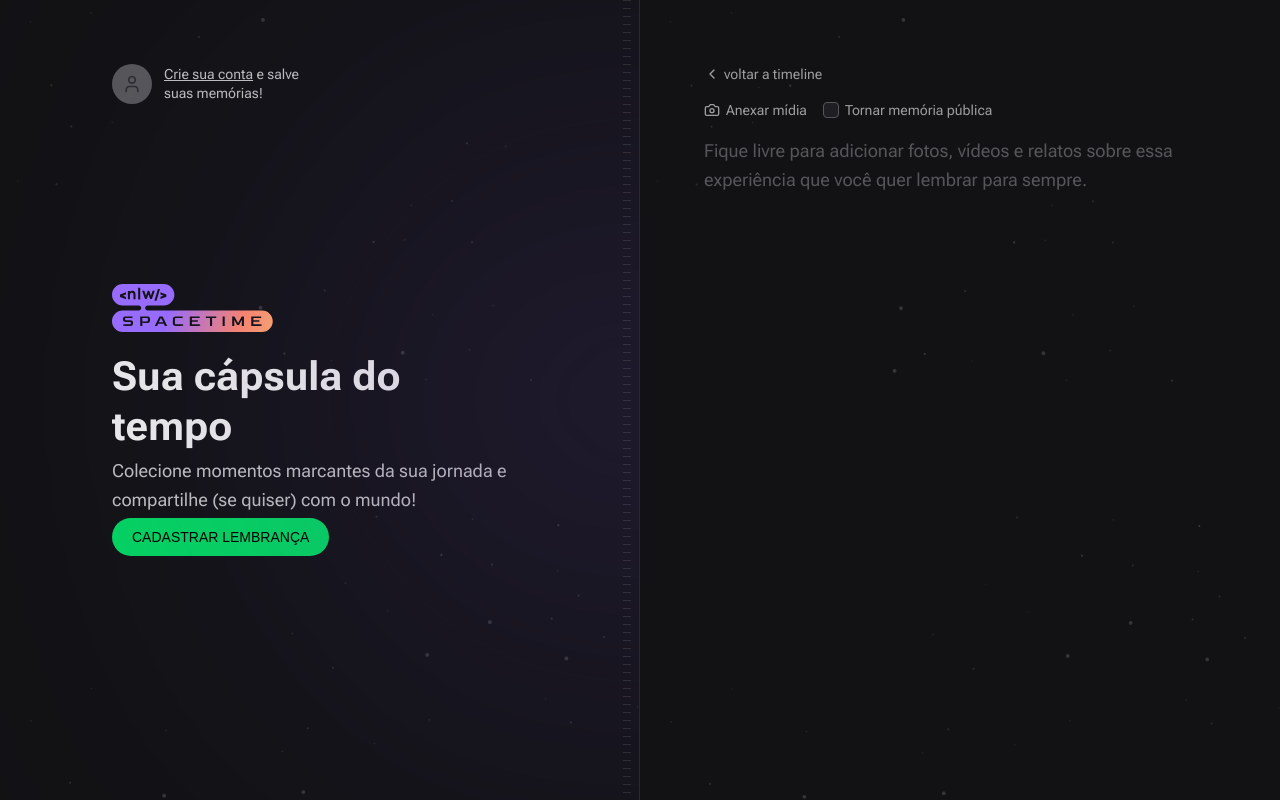
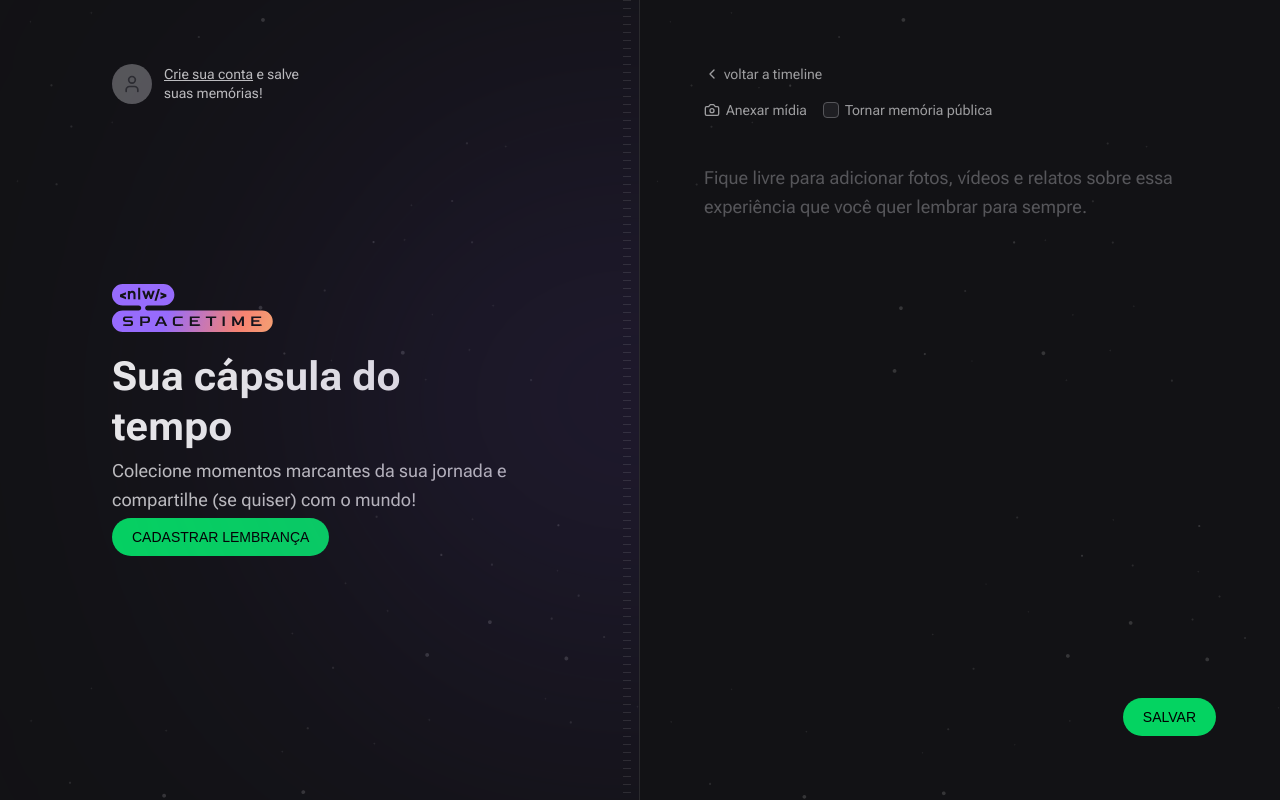
Before and after one commit to joaovictor3g/nlw-space-time, a Next.js app in the folder web/: page /memories/new in a window 1280 px wide. Built offline with nearby package versions, Linux system fonts and the light colour scheme; no server answers; a web font is replaced by a local one.

Commit message:
feat: adds create memory function

```diff
--- a/web/package.json
+++ b/web/package.json
@@ -16,6 +16,7 @@
     "axios": "^1.4.0",
     "eslint": "8.40.0",
     "eslint-config-next": "13.4.2",
+    "js-cookie": "^3.0.5",
     "jwt-decode": "^3.1.2",
     "lucide-react": "^0.216.0",
     "next": "13.4.2",
@@ -27,6 +28,7 @@
   },
   "devDependencies": {
     "@tailwindcss/forms": "^0.5.3",
+    "@types/js-cookie": "^3.0.3",
     "prettier-plugin-tailwindcss": "^0.3.0"
   }
 }
--- a/web/src/app/api/auth/callback/route.ts
+++ b/web/src/app/api/auth/callback/route.ts
@@ -1,3 +1,4 @@
+import { tokenName } from "@/constants/token";
 import { api } from "@/lib/api";
 import { NextRequest, NextResponse } from "next/server";
 
@@ -19,7 +20,7 @@
 
   return NextResponse.redirect(redirectUrl, {
     headers: {
-      "Set-Cookie": `nlw-spacetime-token=${token}; Path=/; max-age=${cookieExpiresInSeconds}`,
+      "Set-Cookie": `${tokenName}=${token}; Path=/; max-age=${cookieExpiresInSeconds}`,
     },
   });
 }
--- a/web/src/app/memories/new/page.tsx
+++ b/web/src/app/memories/new/page.tsx
@@ -1,4 +1,5 @@
-import { Camera, ChevronLeft } from "lucide-react";
+import { NewMemoryForm } from "@/components/NewMemoryForm";
+import {  ChevronLeft } from "lucide-react";
 import Link from "next/link";
 
 export default function NewMemory() {
@@ -12,38 +13,7 @@
         voltar a timeline
       </Link>
 
-      <form className="flex flex-1 flex-col gap-2">
-        <div className="flex items-center gap-4">
-          <label
-            htmlFor="media"
-            className="flex cursor-pointer items-center gap-1.5 text-sm text-gray-200 hover:text-gray-100"
-          >
-            <Camera className="h-4 w-4" />
-            Anexar mídia
-          </label>
-
-          <label
-            htmlFor="isPublic"
-            className="flex items-center gap-1.5 text-sm text-gray-200 hover:text-gray-100"
-          >
-            <input
-              type="checkbox"
-              name="isPublic"
-              id="isPublic"
-              value="true"
-              className="h-4 w-4 rounded border-gray-400 bg-gray-700 text-purple-500"
-            />
-            Tornar memória pública
-          </label>
-        </div>
-        <input type="file" id="media" className="invisible h-0 w-0" />
-        <textarea
-          name="content"
-          spellCheck={false}
-          className="w-full flex-1 resize-none rounded border-0 bg-transparent p-0 text-lg leading-relaxed text-gray-100 placeholder:text-gray-400 focus:ring-0"
-          placeholder="Fique livre para adicionar fotos, vídeos e relatos sobre essa experiência que você quer lembrar para sempre."
-        />
-      </form>
+      <NewMemoryForm />
     </div>
   );
 }
--- /dev/null
+++ b/web/src/components/MediaPicker.tsx
@@ -0,0 +1,51 @@
+"use client";
+
+import { ChangeEvent, useState } from "react";
+
+export function MediaPicker() {
+  const [preview, setPreview] = useState<string | null>(null);
+  const [previewVideo, setPreviewVideo] = useState<string | null>(null);
+
+  function onFileSelected(event: ChangeEvent<HTMLInputElement>) {
+    const { files } = event.target;
+    if (!files) return;
+    const file = files[0];
+    const fileType = file.type;
+
+    const previewUrl = URL.createObjectURL(file);
+
+    if (fileType.includes("image")) setPreview(previewUrl);
+    else setPreviewVideo(previewUrl);
+  }
+
+  return (
+    <div>
+      <input
+        type="file"
+        id="media"
+        name="coverUrl"
+        className="invisible h-0 w-0"
+        onChange={onFileSelected}
+        accept="image/*,video/*"
+      />
+
+      {preview && (
+        // eslint-disable-next-line
+        <img
+          src={preview}
+          alt=""
+          className="aspect-video w-full rounded-lg object-cover"
+        />
+      )}
+
+      {previewVideo && (
+        <video
+          src={previewVideo}
+          className="aspect-video w-full rounded-lg object-cover"
+          autoPlay
+          controls
+        />
+      )}
+    </div>
+  );
+}
--- /dev/null
+++ b/web/src/components/NewMemoryForm.tsx
@@ -0,0 +1,90 @@
+"use client";
+
+import { Camera } from "lucide-react";
+import { MediaPicker } from "./MediaPicker";
+import { FormEvent } from "react";
+import { api } from "@/lib/api";
+import Cookie from "js-cookie";
+import { tokenName } from "@/constants/token";
+import { useRouter } from "next/navigation";
+
+export function NewMemoryForm() {
+  const router = useRouter();
+
+  async function handleCreateMemory(event: FormEvent<HTMLFormElement>) {
+    event.preventDefault();
+
+    const formData = new FormData(event.currentTarget);
+
+    const fileToUpload = formData.get("coverUrl");
+
+    let coverUrl = "";
+
+    if (fileToUpload) {
+      const uploadFormData = new FormData();
+      uploadFormData.set("file", fileToUpload);
+
+      const uploadResponse = await api.post("/upload", uploadFormData);
+
+      coverUrl = uploadResponse.data;
+    }
+
+    await api.post(
+      "/memories",
+      {
+        coverUrl,
+        content: formData.get("content"),
+        isPublic: formData.get("isPublic"),
+      },
+      {
+        headers: {
+          Authorization: `Bearer ${Cookie.get(tokenName)}`,
+        },
+      }
+    );
+
+    router.push("/");
+  }
+
+  return (
+    <form onSubmit={handleCreateMemory} className="flex flex-1 flex-col gap-2">
+      <div className="flex items-center gap-4">
+        <label
+          htmlFor="media"
+          className="flex cursor-pointer items-center gap-1.5 text-sm text-gray-200 hover:text-gray-100"
+        >
+          <Camera className="h-4 w-4" />
+          Anexar mídia
+        </label>
+
+        <label
+          htmlFor="isPublic"
+          className="flex items-center gap-1.5 text-sm text-gray-200 hover:text-gray-100"
+        >
+          <input
+            type="checkbox"
+            name="isPublic"
+            id="isPublic"
+            value="true"
+            className="h-4 w-4 rounded border-gray-400 bg-gray-700 text-purple-500"
+          />
+          Tornar memória pública
+        </label>
+      </div>
+      <MediaPicker />
+      <textarea
+        name="content"
+        spellCheck={false}
+        className="w-full flex-1 resize-none rounded border-0 bg-transparent p-0 text-lg leading-relaxed text-gray-100 placeholder:text-gray-400 focus:ring-0"
+        placeholder="Fique livre para adicionar fotos, vídeos e relatos sobre essa experiência que você quer lembrar para sempre."
+      />
+
+      <button
+        type="submit"
+        className="mt-5 inline-block self-end rounded-full bg-green-500 px-5 py-3 font-alt text-sm uppercase leading-none text-black hover:bg-green-600"
+      >
+        Salvar
+      </button>
+    </form>
+  );
+}
--- /dev/null
+++ b/web/src/constants/token.ts
@@ -0,0 +1 @@
+export const tokenName = "nlw-spacetime-token";
```
Also changed, not shown: 1 other file (tests, documents, lock files or other folders).
